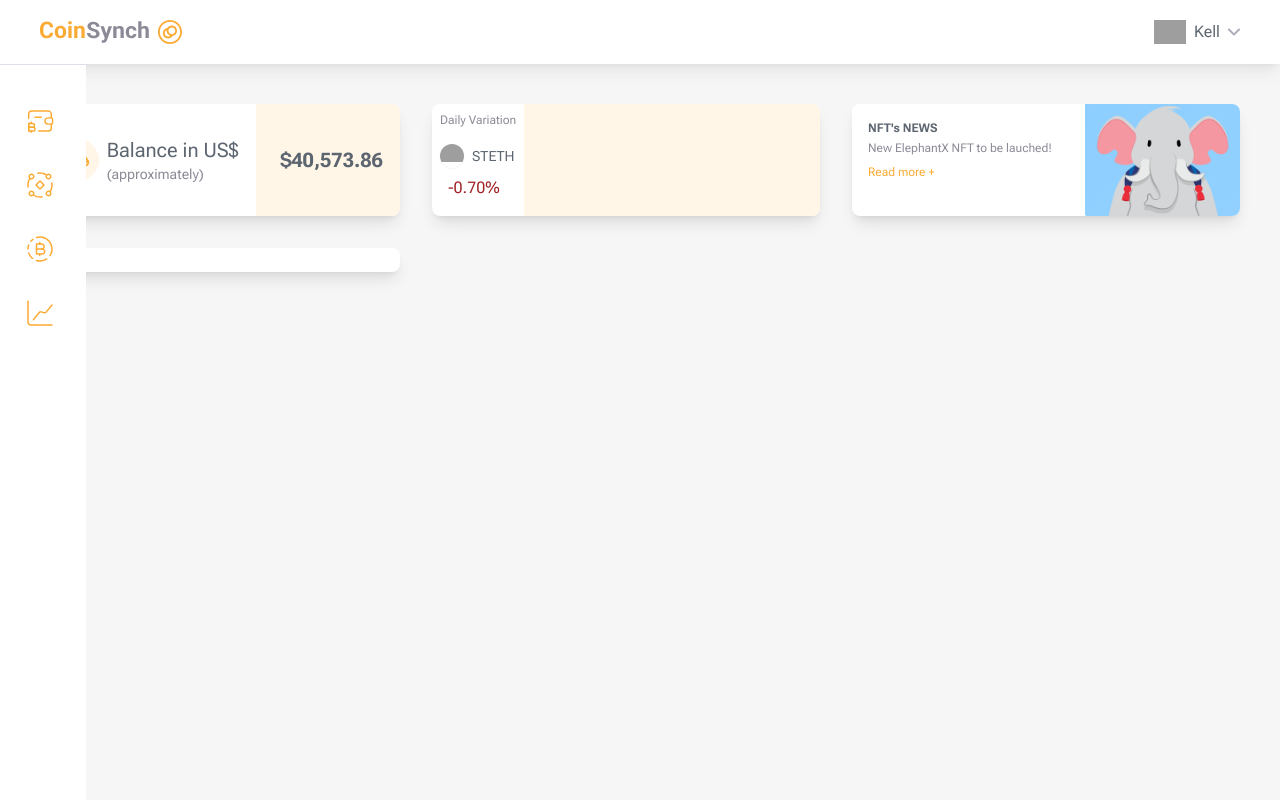
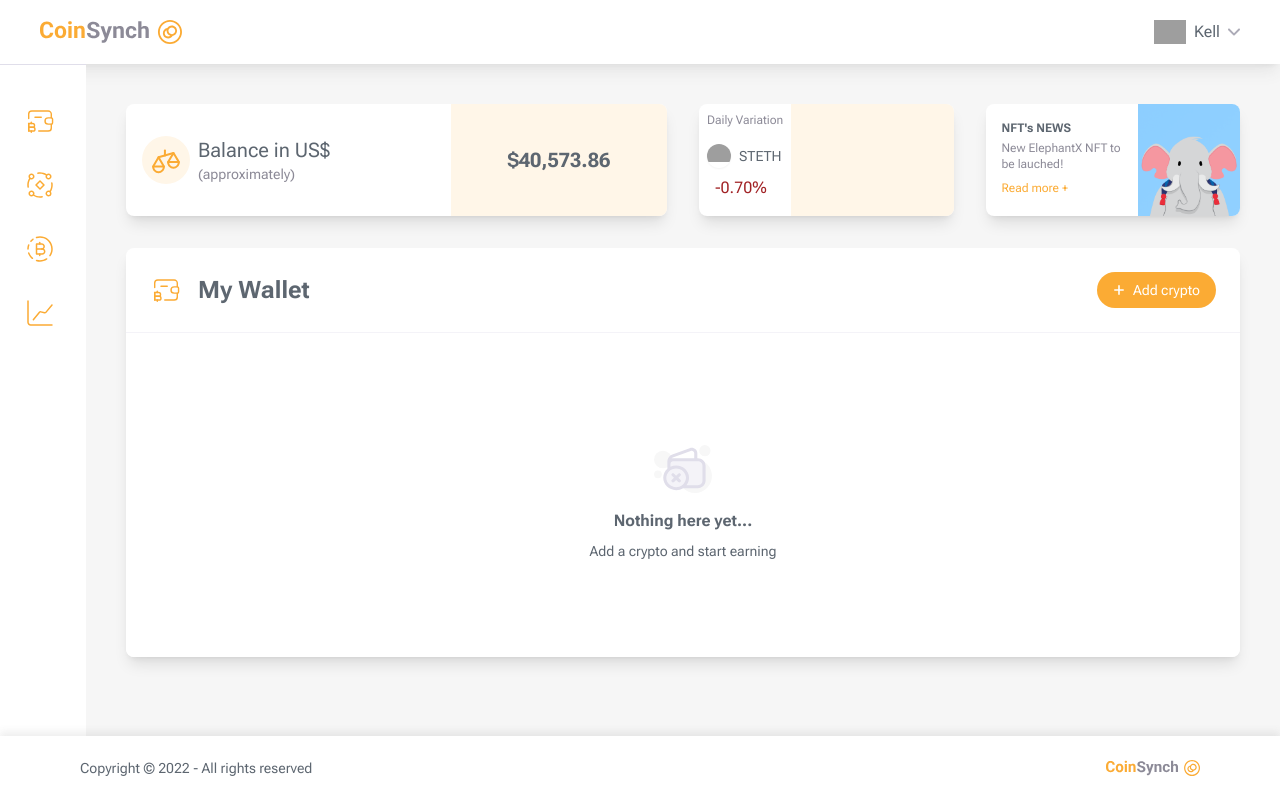
Before and after one commit to kellcrivelaroo/coinsynch, a Next.js app: page /dashboard in a window 1280 px wide. Built offline with nearby package versions, Linux system fonts and the light colour scheme; data requests are answered from the project's data file; grey boxes are pictures that could not be loaded.

Commit message:
feat: footer / reposiviness aprimoration (dashboard)

```diff
--- a/src/app/dashboard/layout.tsx
+++ b/src/app/dashboard/layout.tsx
@@ -7,20 +7,21 @@ const roboto = robotoFlex({ subsets: ['latin'] })
 
 export const metadata: Metadata = {
   title: 'CoinSynch | Dashboard',
-  description:
-    'Your reliable and secure crypto currency wallet designed to simplify your digital asset management. Manage, send, and receive various cryptocurrencies seamlessly with coinSynch!',
+  description: 'Control all your cryptos in one place!',
 }
 
-export default function RootLayout({
+export default function DashboardLayout({
   children,
 }: {
   children: React.ReactNode
 }) {
   return (
     <html lang="en">
-      <body className={`bg-gray text-text ${roboto.className}`}>
+      <section
+        className={`flex min-h-screen flex-col text-text ${roboto.className}`}
+      >
         <DashboardContextProvider>{children}</DashboardContextProvider>
-      </body>
+      </section>
     </html>
   )
 }
--- a/src/app/dashboard/page.tsx
+++ b/src/app/dashboard/page.tsx
@@ -4,6 +4,7 @@ import DailyVariation from '@/components/Dashboard/DailyVariation'
 import Header from '@/components/Dashboard/Header/Header'
 import News from '@/components/Dashboard/News'
 import Wallet from '@/components/Dashboard/Wallet'
+import Footer from '@/components/Dashboard/Footer'
 import { getCoinData } from '@/lib/utils'
 
 export default async function Dashboard() {
@@ -14,18 +15,28 @@ export default async function Dashboard() {
     <>
       <Header />
       <AsideMenu />
-      <main className="flex flex-col gap-4 p-6 md:gap-6 md:p-8 lg:grid lg:grid-cols-[360px_1fr] lg:pl-[126px] xl:gap-8 xl:p-10">
+      <main
+        className="flex min-h-max flex-1 flex-col gap-4 bg-gray p-6 pt-20 md:gap-6 md:p-8 md:pt-[92px] lg:grid
+        lg:grid-cols-[360px_1fr] lg:grid-rows-[auto_1fr] lg:pl-[120px] lg:pt-[96px] xl:grid-cols-2 xl:gap-8 xl:p-10 xl:pl-[126px]
+        xl:pt-[104px]"
+      >
         <Balance coinsData={coinsData} />
 
-        <div className="flex h-full w-full items-center justify-between gap-4 md:gap-6 lg:gap-8">
+        <div
+          className="flex h-full min-h-[160px] w-full justify-between gap-4 2xs:min-h-[192px] md:min-h-[112px]
+        md:gap-6 lg:gap-8"
+        >
           <DailyVariation coinInfo={coinsData[randomCoin]} />
           <News />
         </div>
 
         <div className="h-[1px] bg-secondary-300 md:hidden" />
 
-        <Wallet />
+        <div className="lg:col-span-2">
+          <Wallet />
+        </div>
       </main>
+      <Footer />
     </>
   )
 }
--- a/src/app/globals.css
+++ b/src/app/globals.css
@@ -30,10 +30,6 @@
 
   .signInput {
     @apply h-12 w-full rounded-md border border-secondary-300 pl-10 outline-none focus:border-secondary-400
-  }
-
-  body {
-    @apply bg-gray
   }
 }
 
--- a/src/components/Dashboard/AsideMenu.tsx
+++ b/src/components/Dashboard/AsideMenu.tsx
@@ -36,12 +36,13 @@ export default function AsideMenu() {
   const { isMenuOpen, toggleMenu } = useDashboardContext()
 
   return (
-    <div className="pointer-events-none fixed flex h-full w-screen">
+    <div className="pointer-events-none fixed top-14 z-30 flex h-full w-screen md:top-[60px] lg:bottom-16 lg:top-16">
       <aside
         data-open={isMenuOpen}
-        className="pointer-events-auto h-full overflow-hidden border-t border-secondary-300 bg-white transition-all
+        className="pointer-events-auto h-full overflow-hidden border-y border-secondary-300 bg-white transition-all
         data-[open=false]:min-w-0 data-[open=true]:min-w-[224px] data-[open=false]:max-w-0 data-[open=true]:max-w-[224px]
-        md:data-[open=true]:min-w-[240px] md:data-[open=true]:max-w-[240px] lg:min-w-[86px] lg:data-[open=false]:min-w-[86px]"
+        md:data-[open=true]:min-w-[240px] md:data-[open=true]:max-w-[240px] lg:min-w-[86px] lg:data-[open=false]:min-w-[86px]
+        lg:data-[open=true]:min-w-[86px]"
       >
         <nav className="whitespace-nowrap px-6 py-10">
           <ul className="mb-10 flex flex-col gap-8 md:mb-20">
--- a/src/components/Dashboard/DailyVariation.tsx
+++ b/src/components/Dashboard/DailyVariation.tsx
@@ -14,8 +14,8 @@ export default function DailyVariation({ coinInfo }: DailyVariationProps) {
 
   return (
     <section
-      className="flex h-full min-h-[160px] w-full flex-col justify-between overflow-hidden rounded-lg bg-white
-    shadow-lg md:min-h-[112px] md:flex-row"
+      className="flex min-h-full w-full basis-1/2 flex-col justify-between overflow-hidden rounded-lg bg-white
+    shadow-lg md:flex-row"
     >
       <div className="flex h-fit flex-col items-start gap-2 p-2">
         <span className="text-xs text-secondary-500 md:mb-2">
--- /dev/null
+++ b/src/components/Dashboard/Footer.tsx
@@ -0,0 +1,19 @@
+import logo from '@/../public/coinsynch-logo.svg'
+import Image from 'next/image'
+
+export default function Footer() {
+  return (
+    <footer
+      className="z-30 flex h-14 shrink-0 items-center justify-center bg-white text-xs shadow-[0_-4px_8px]
+      shadow-[#4d4d4d1a] md:justify-between md:px-12 md:text-sm lg:h-16 lg:px-20"
+    >
+      Copyright © 2022 - All rights reserved
+      <Image
+        src={logo}
+        width={94}
+        alt="CoinSynch Logo"
+        className="hidden h-4 w-fit md:block"
+      />
+    </footer>
+  )
+}
--- a/src/components/Dashboard/Header/Header.tsx
+++ b/src/components/Dashboard/Header/Header.tsx
@@ -9,7 +9,7 @@ export default async function Header() {
 
   return (
     <header
-      className=" z-30 flex h-14 items-center justify-between bg-white px-6 shadow-lg shadow-[#4d4d4d1a]
+      className="fixed z-30 flex h-14 w-full items-center justify-between bg-white px-6 shadow-lg shadow-[#4d4d4d1a]
     md:h-[60px] md:px-10 lg:h-16"
     >
       <div className="flex basis-1/3 items-center lg:hidden">
--- a/src/components/Dashboard/News.tsx
+++ b/src/components/Dashboard/News.tsx
@@ -1,8 +1,8 @@
 export default function News() {
   return (
     <section
-      className="flex min-h-[160px] w-full flex-col justify-between overflow-hidden rounded-lg bg-white
-    shadow-lg md:min-h-[112px] md:flex-row"
+      className="flex min-h-full basis-1/2 flex-col justify-between overflow-hidden rounded-lg bg-white
+    shadow-lg md:flex-row"
     >
       <div className="flex h-fit flex-col items-start gap-2 p-2 md:basis-3/5 md:gap-1 md:p-4">
         <span className="text-xs font-bold">{`NFT's NEWS`}</span>
--- a/src/components/Dashboard/Wallet.tsx
+++ b/src/components/Dashboard/Wallet.tsx
@@ -1,7 +1,48 @@
+import wallet from '@/../../public/wallet-icon.svg'
+import emptyWallet from '@/../../public/empty-wallet.svg'
+import plus from '@/../../public/plus-icon.svg'
+import Image from 'next/image'
+
 export default function Wallet() {
   return (
-    <section className="flex w-full justify-between overflow-hidden rounded-lg bg-white shadow-lg">
-      wallet
+    <section className="flex flex-col rounded-lg md:bg-white md:shadow-lg">
+      <header className="mb-4 flex items-center justify-between border-secondary-200 md:border-b md:p-6">
+        <div className="flex items-center gap-4">
+          <Image
+            src={wallet}
+            alt="wallet icon"
+            width={32}
+            height={32}
+            className="w-6 md:w-8"
+          />
+          <span className="text-xl font-bold md:text-2xl">My Wallet</span>
+        </div>
+
+        <button
+          className="flex items-center gap-2 rounded-full bg-primary-500 p-1.5 text-sm text-white
+        transition-colors hover:bg-primary-300 md:px-4 md:py-2"
+        >
+          <Image src={plus} alt="wallet icon" width={12} height={12} />
+          <span className="hidden md:block">Add crypto</span>
+        </button>
+      </header>
+
+      <div
+        className="flex min-h-[190px] items-center justify-center overflow-hidden rounded-lg bg-white shadow-lg
+      md:min-h-[308px] md:shadow-none"
+      >
+        <div className="flex flex-col items-center">
+          <Image
+            src={emptyWallet}
+            alt="wallet icon"
+            width={80}
+            height={80}
+            className="mb-4 h-12"
+          />
+          <span className="mb-2 text-base font-bold">Nothing here yet...</span>
+          <span className="text-sm">Add a crypto and start earning</span>
+        </div>
+      </div>
     </section>
   )
 }
--- a/src/components/Footer.tsx
+++ b/src/components/Footer.tsx
@@ -3,7 +3,7 @@ import Image from 'next/image'
 
 export default function Footer() {
   return (
-    <footer className="defaultContainer flex h-14 w-full items-center justify-center md:h-16 md:justify-between lg:h-20">
+    <footer className="defaultContainer flex h-14 items-center justify-center md:h-16 md:justify-between lg:h-20">
       <span className="hidden text-sm md:block">
         Copyright © 2022 - All rights reserved
       </span>
```
Also changed, not shown: public/empty-wallet.svg (added), public/plus-icon.svg (added).
